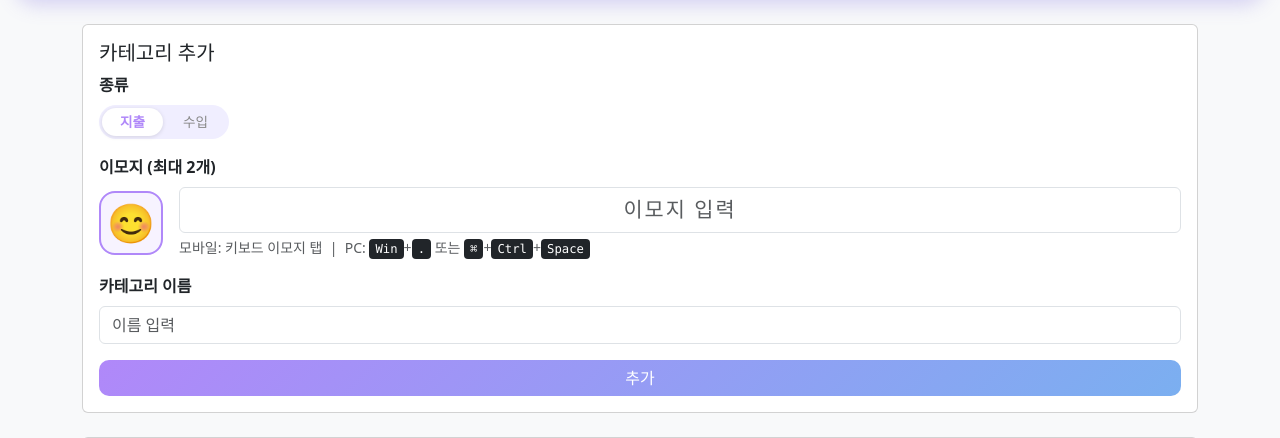
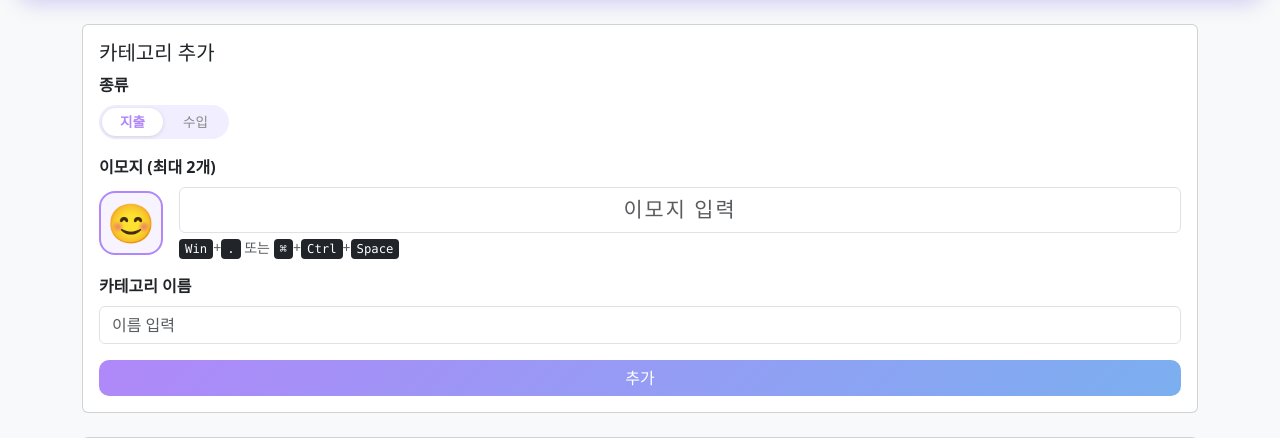
Before and after one commit to song57290/Expense_tracker, a Flask app: page /categories in a window 1280 px wide. Shown: the part 80-518 px from the top of the page. Run offline with Flask 3, Linux system fonts and the light colour scheme.

Commit message:
fix_budget_swipe_page_conflict_category_type_pill_indicator_emoji_hint_pc_only

```diff
--- a/templates/budget.html
+++ b/templates/budget.html
@@ -359,6 +359,7 @@
                     c.addEventListener('touchend', function() {
                         if (!tracking || !horiz) { tracking = false; return; }
                         tracking = false;
+                        window._cardSwipeDone = true;
                         c.style.transition = 'transform 0.22s ease';
                         c.style.transform = 'translateX(0)';
                         doCardAction(w, curX);
@@ -375,7 +376,7 @@
                     var dx = e.changedTouches[0].clientX - sx, dy = e.changedTouches[0].clientY - sy;
                     if (Math.abs(dx) < 80 || Math.abs(dx) < Math.abs(dy) * 1.5) return;
                     if (sx < 25 || sx > window.innerWidth - 25) return;
-                    if (e.target.closest && e.target.closest('.swipe-wrapper,.swipe-content,[data-no-page-swipe]')) return;
+                    if (window._cardSwipeDone) { window._cardSwipeDone = false; return; }
                     var ni = ci + (dx < 0 ? 1 : -1);
                     if (ni >= 0 && ni < pages.length) window.location.href = pages[ni];
                 }, {passive:true});
--- a/templates/categories.html
+++ b/templates/categories.html
@@ -56,9 +56,10 @@
                     <form action="/categories" method="post">
                         <div class="mb-3">
                             <label class="form-label fw-semibold">종류</label>
-                            <div style="display:flex;background:#f0eeff;border-radius:20px;padding:3px;gap:2px;width:fit-content;">
-                                <button type="button" id="typeBtnExpense" onclick="pickCatType('expense')" style="border-radius:16px;padding:4px 18px;font-size:0.85rem;background:white;color:#b088f9;border:none;box-shadow:0 1px 4px rgba(0,0,0,0.12);font-weight:600;">지출</button>
-                                <button type="button" id="typeBtnIncome" onclick="pickCatType('income')" style="border-radius:16px;padding:4px 18px;font-size:0.85rem;background:transparent;color:#888;border:none;">수입</button>
+                            <div id="catTypeFilter" style="display:flex;background:#f0eeff;border-radius:20px;padding:3px;gap:2px;width:fit-content;position:relative;">
+                                <div id="typeTabIndicator" style="position:absolute;top:3px;bottom:3px;background:white;border-radius:16px;box-shadow:0 1px 4px rgba(0,0,0,0.12);z-index:0;pointer-events:none;"></div>
+                                <button type="button" id="typeBtnExpense" onclick="pickCatType('expense')" style="position:relative;z-index:1;border-radius:16px;padding:4px 18px;font-size:0.85rem;background:transparent;color:#b088f9;border:none;font-weight:600;">지출</button>
+                                <button type="button" id="typeBtnIncome" onclick="pickCatType('income')" style="position:relative;z-index:1;border-radius:16px;padding:4px 18px;font-size:0.85rem;background:transparent;color:#888;border:none;">수입</button>
                             </div>
                             <input type="hidden" name="cat_type" id="addCatType" value="expense">
                         </div>
@@ -69,9 +70,8 @@
                                 <div class="flex-grow-1">
                                     <input type="text" name="icon" id="addIcon" class="form-control emoji-input"
                                         placeholder="이모지 입력" maxlength="8" required>
-                                    <small class="text-muted mt-1 d-block">
-                                        모바일: 키보드 이모지 탭 &nbsp;|&nbsp;
-                                        PC: <kbd>Win</kbd>+<kbd>.</kbd> 또는 <kbd>⌘</kbd>+<kbd>Ctrl</kbd>+<kbd>Space</kbd>
+                                    <small class="text-muted mt-1 d-none d-lg-block" style="white-space:nowrap;">
+                                        <kbd>Win</kbd>+<kbd>.</kbd> 또는 <kbd>⌘</kbd>+<kbd>Ctrl</kbd>+<kbd>Space</kbd>
                                     </small>
                                 </div>
                             </div>
@@ -240,14 +240,14 @@
                 var isExp = type === 'expense';
                 var expBtn = document.getElementById('typeBtnExpense');
                 var incBtn = document.getElementById('typeBtnIncome');
-                expBtn.style.background = isExp ? 'white' : 'transparent';
                 expBtn.style.color = isExp ? '#b088f9' : '#888';
-                expBtn.style.boxShadow = isExp ? '0 1px 4px rgba(0,0,0,0.12)' : 'none';
                 expBtn.style.fontWeight = isExp ? '600' : '';
-                incBtn.style.background = !isExp ? 'white' : 'transparent';
                 incBtn.style.color = !isExp ? '#b088f9' : '#888';
-                incBtn.style.boxShadow = !isExp ? '0 1px 4px rgba(0,0,0,0.12)' : 'none';
                 incBtn.style.fontWeight = !isExp ? '600' : '';
+                var btn = isExp ? expBtn : incBtn;
+                var ind = document.getElementById('typeTabIndicator');
+                ind.style.left = btn.offsetLeft + 'px';
+                ind.style.width = btn.offsetWidth + 'px';
                 document.getElementById('addCatType').value = type;
             }
 
@@ -257,13 +257,24 @@
                     catIndicator.style.left = btn.offsetLeft + 'px';
                     catIndicator.style.width = btn.offsetWidth + 'px';
                 }
+                var TRANS = 'left 0.28s cubic-bezier(0.25,0.46,0.45,0.94),width 0.28s cubic-bezier(0.25,0.46,0.45,0.94)';
                 requestAnimationFrame(function() {
                     var active = document.querySelector('#catFilter .cat-tab.active');
                     if (active) {
                         catIndicator.style.transition = 'none';
                         moveCatIndicator(active);
                         requestAnimationFrame(function() {
-                            catIndicator.style.transition = 'left 0.28s cubic-bezier(0.25,0.46,0.45,0.94),width 0.28s cubic-bezier(0.25,0.46,0.45,0.94)';
+                            catIndicator.style.transition = TRANS;
+                        });
+                    }
+                    var typeInd = document.getElementById('typeTabIndicator');
+                    var expBtn = document.getElementById('typeBtnExpense');
+                    if (typeInd && expBtn) {
+                        typeInd.style.transition = 'none';
+                        typeInd.style.left = expBtn.offsetLeft + 'px';
+                        typeInd.style.width = expBtn.offsetWidth + 'px';
+                        requestAnimationFrame(function() {
+                            typeInd.style.transition = TRANS;
                         });
                     }
                 });
```
